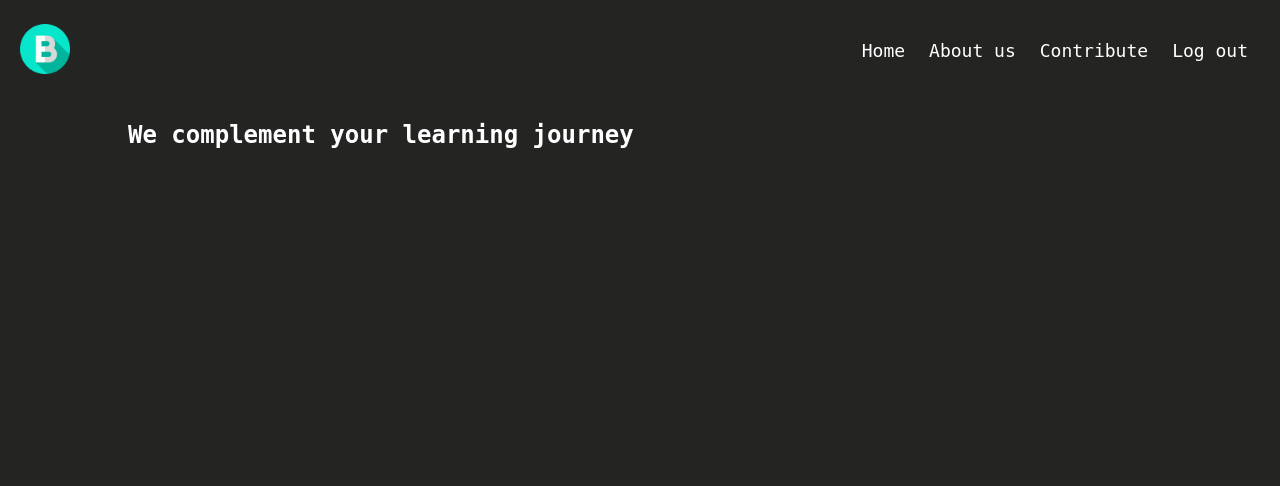
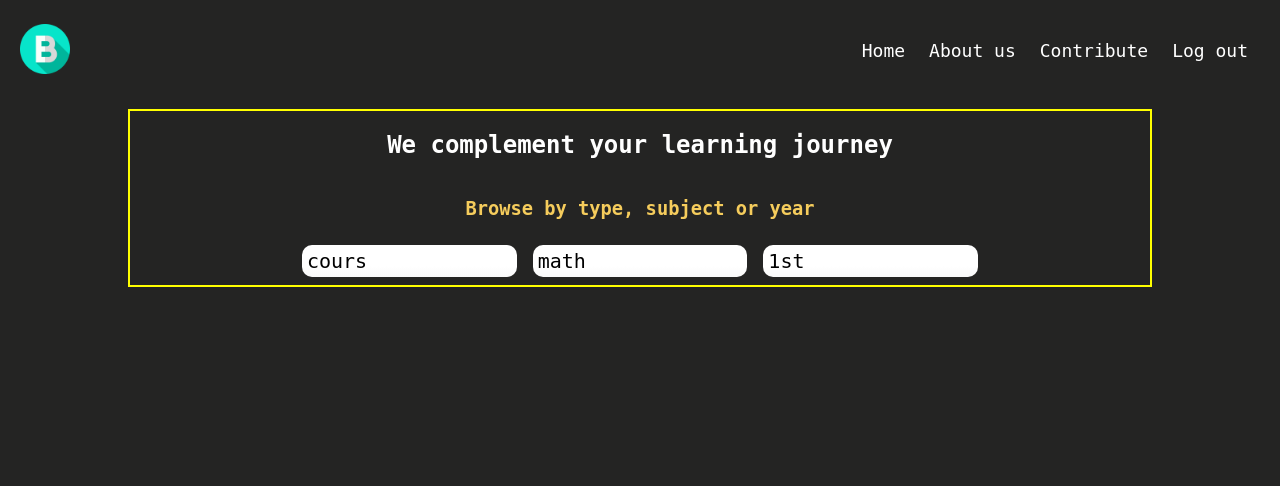
Before and after one commit to Dalenza/web-project, a PHP site: page /home.html in a window 1280 px wide. Shown: the top 486 px of the page. Run offline with PHP 8.4, Linux system fonts and the light colour scheme.

Commit message:
added select dropdown

```diff
--- a/home.css
+++ b/home.css
@@ -33,13 +33,64 @@ header {
   font-size: 18px;
 }
 
+.link:hover {
+  text-decoration: none;
+  color: #fff;
+}
+
 .link:hover::before {
-  background-color: #f5cc5cc2;
+  background-color: #f5cc5ce5;
 }
 
 main {
+  display: flex;
+  flex-direction: column;
+  align-items: center;
   width: 80%;
   margin: 0.5rem auto;
+  border: 2px solid yellow;
+}
+
+.title {
+  text-align: center;
+}
+
+.search {
+  color: #f5cc5c;
+}
+
+select {
+  /* a reset of styles, including removing the default dropdown arrow */
+  appearance: none;
+  /* Additional resets for further consistency */
+  background-color: transparent;
+  border: none;
+  padding: 0 1em 0 0;
+  margin: 0;
+  width: 100%;
+  font-family: inherit;
+  font-size: inherit;
+  cursor: inherit;
+  line-height: inherit;
+  outline: none;
+}
+
+.filters {
+  display: flex;
+}
+
+.select {
+  width: 100%;
+  min-width: 15ch;
+  max-width: 30ch;
+  border-radius: 0.5em;
+  margin: 0.5rem;
+  padding: 0.25em;
+  font-size: 1.25rem;
+  cursor: pointer;
+  line-height: 1.1;
+  background-color: #fff;
+  background-image: linear-gradient(to top, #f9f9f9, #fff 33%);
 }
 
 footer {
--- a/home.html
+++ b/home.html
@@ -31,7 +31,34 @@
       </header>
       <main>
         <h2 class="title">We complement your learning journey</h2>
-        <div class="tags-select"></div>
+        <h3 class="search">Browse by type, subject or year</h3>
+        <div class="filters">
+          <div class="select">
+            <select name="type">
+              <option value="cours">cours</option>
+              <option value="serie">serie</option>
+              <option value="examen principal">examen</option>
+              <option value="examen partiel">ds</option>
+            </select>
+          </div>
+          <div class="select">
+            <select name="subject">
+              <option value="math">math</option>
+              <option value="web">web</option>
+              <option value="systeme d'exploitation"
+                >system d'exploitation</option
+              >
+              <option value="logique formelle">logique formelle</option>
+            </select>
+          </div>
+          <div class="select">
+            <select name="year">
+              <option value="1">1st</option>
+              <option value="2">2nd</option>
+              <option value="3">3rd</option>
+            </select>
+          </div>
+        </div>
         <div class="pdf-cards">
           <div class="pdf-card"></div>
         </div>
```
